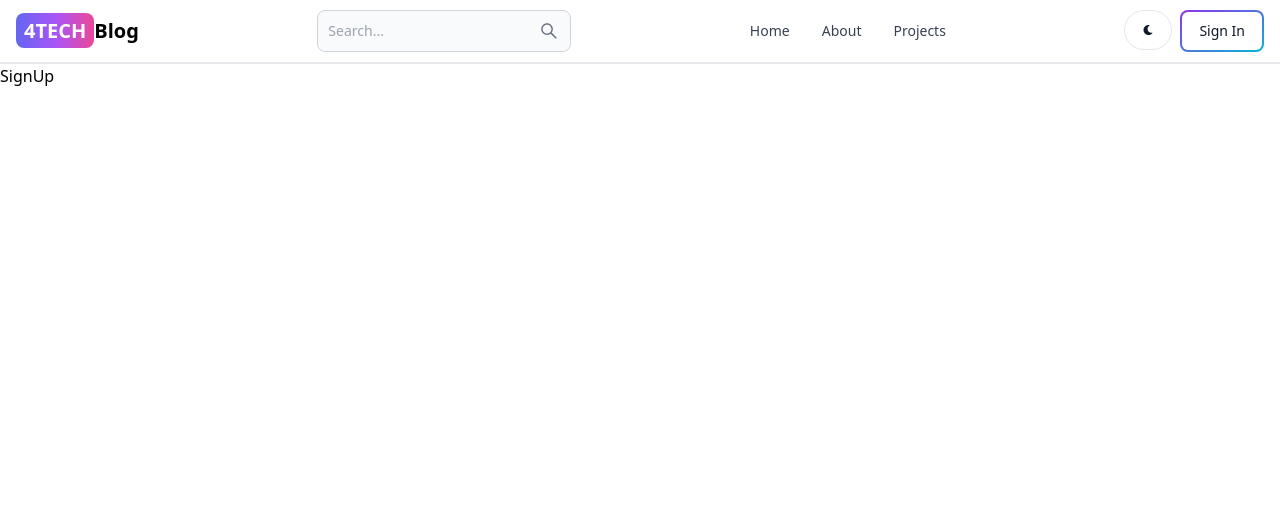
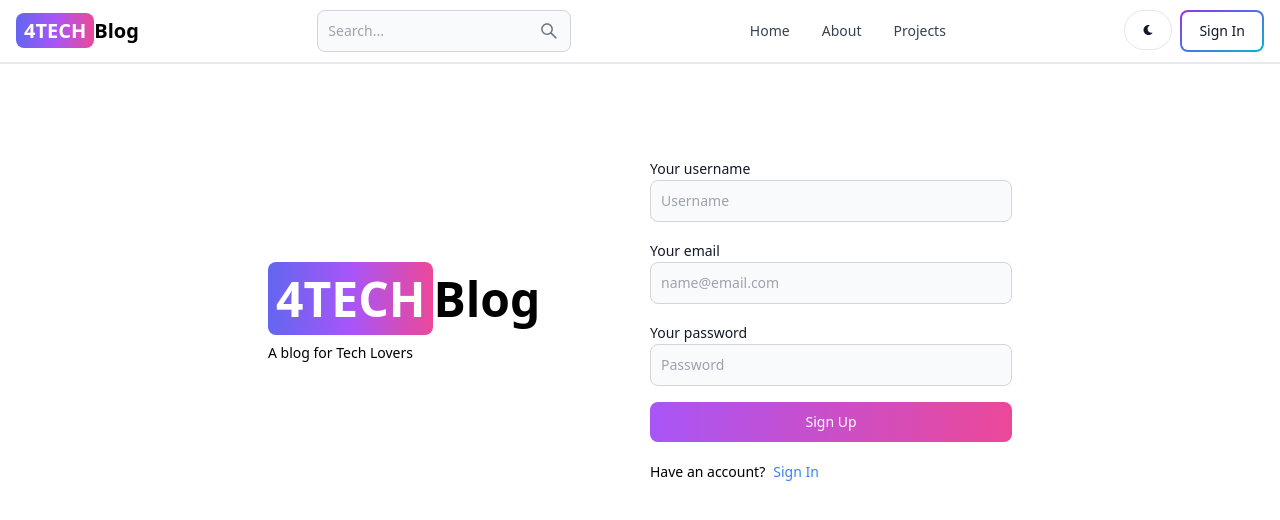
Before and after one commit to luanzio/mernBlog, a React (Vite) app in the folder client/: page /sign-up in a window 1280 px wide. Shown: the top 520 px of the page. Built offline with nearby package versions, Linux system fonts and the light colour scheme.

Commit message:
feat: complete sign up page

```diff
--- a/client/src/pages/SignUp.jsx
+++ b/client/src/pages/SignUp.jsx
@@ -1,3 +1,48 @@
+import { Button, Label, TextInput } from 'flowbite-react';
+import { Link } from 'react-router-dom';
+
 export default function SignUp() {
-  return <div>SignUp</div>;
+  return (
+    <div className="min-h-screen mt-20">
+      <div className="flex p-3 max-w-3xl mx-auto flex-col md:flex-row md:items-center gap-5">
+        <div className="flex-1">
+          <Link
+            to="/"
+            className="font-bold dark:text-white text-4xl lg:text-5xl"
+          >
+            <span className="px-2 py-1 bg-gradient-to-r from-indigo-500 via-purple-500 to-pink-500 rounded-lg text-white">
+              4TECH
+            </span>
+            Blog
+          </Link>
+          <p className="text-sm mt-5">A blog for Tech Lovers</p>
+        </div>
+        <div className="flex-1">
+          <form className="flex flex-col gap-4">
+            <div>
+              <Label value="Your username" />
+              <TextInput type="text" placeholder="Username" id="username" />
+            </div>
+            <div>
+              <Label value="Your email" />
+              <TextInput type="text" placeholder="name@email.com" id="email" />
+            </div>
+            <div>
+              <Label value="Your password" />
+              <TextInput type="text" placeholder="Password" id="password" />
+            </div>
+            <Button gradientDuoTone="purpleToPink" type="submit">
+              Sign Up
+            </Button>
+          </form>
+          <div className="flex gap-2 text-sm mt-5">
+            <span>Have an account?</span>
+            <Link to="/sign-in" className="text-blue-500">
+              Sign In
+            </Link>
+          </div>
+        </div>
+      </div>
+    </div>
+  );
 }
```
